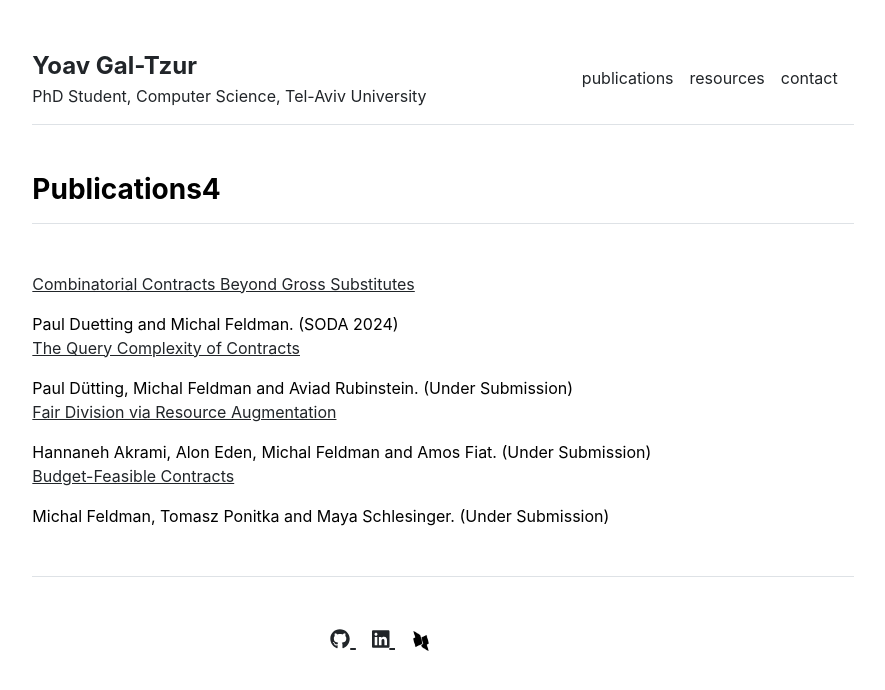
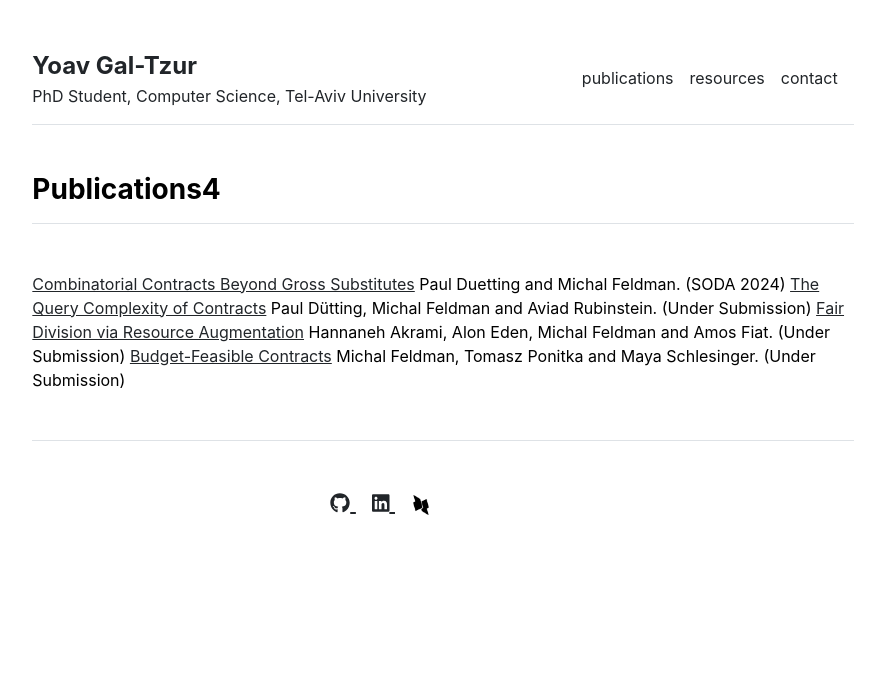
Before and after one commit to yoavGaltzur/yoavGaltzur.github.io, a Jekyll site: the page built from publications.md, in a window 1280 px wide. Shown: the top 690 px of the page, without its empty margins (197-1082 px from the left). Built offline with Jekyll 4.4.1, drawn with Linux system fonts in a browser that asks for light colours.

```diff
--- a/_includes/publications.html
+++ b/_includes/publications.html
@@ -16,8 +16,7 @@
   <div>
     <h3 class="fw-bold border-bottom pb-3 mb-5">Publications4</h3>
       {% for item in site.data.settings.publications %}
-
-        <p><a href="{{ item.url }}">{{ item.name }}</a></p>
+        <a href="{{ item.url }}">{{ item.name }}</a>
         {{ item.coauthors }}. ({{ item.venue }})
       {% endfor %}
   </div>
```
